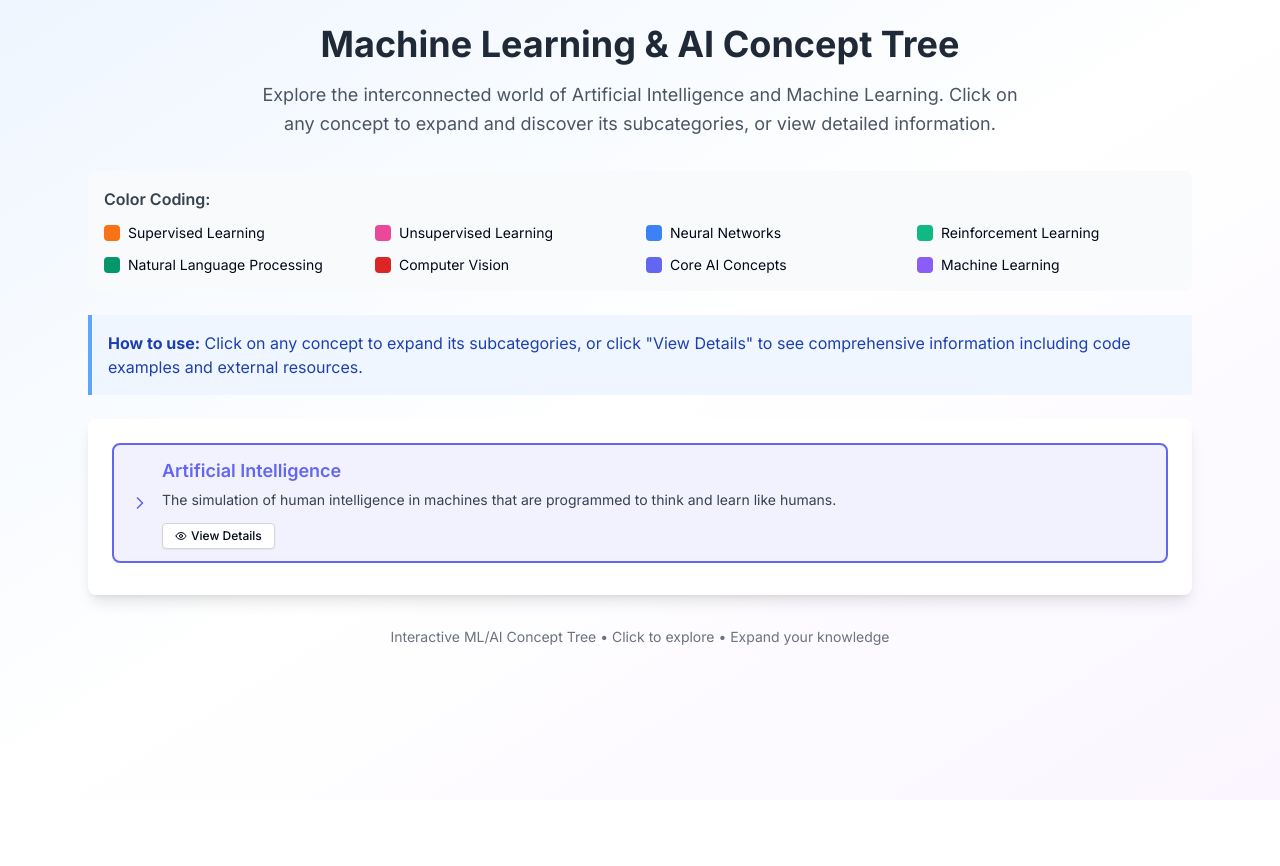
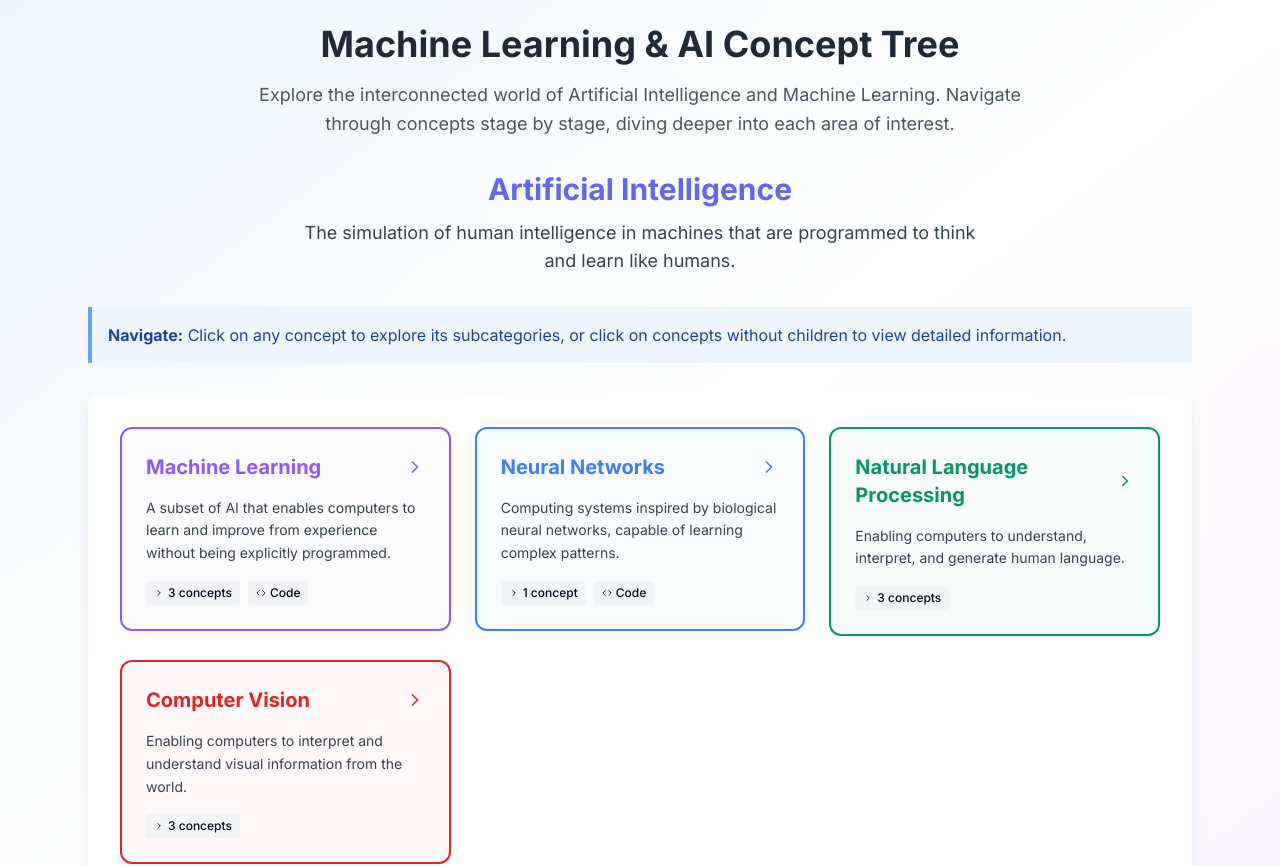
Before and after one commit to Vos88/ai-flow-explorer-guide, a React (Vite) app: page / in a window 1280 px wide. Shown: the top 866 px of the page. Before the commit the page ends 800 px from the top, so only its background shows below. Built offline with nearby package versions, Linux system fonts and the light colour scheme.

Commit message:
Refactor: Implement stage-based navigation
Implement stage-based navigation with transitions and breadcrumbs.

```diff
--- a/src/components/ConceptNode.tsx
+++ b/src/components/ConceptNode.tsx
@@ -1,57 +1,107 @@
-
-import React, { useState } from 'react';
-import { ChevronDown, ChevronRight, Code, ExternalLink, Eye } from 'lucide-react';
+import React from 'react';
+import { Code, ExternalLink, Eye, ChevronRight } from 'lucide-react';
 import { MLConcept } from '@/data/mlConceptsTree';
 
 interface ConceptNodeProps {
   concept: MLConcept;
   level: number;
-  onViewDetails: (concept: MLConcept) => void;
+  onNodeClick: (concept: MLConcept) => void;
+  isStageMode?: boolean;
 }
 
-export const ConceptNode: React.FC<ConceptNodeProps> = ({ concept, level, onViewDetails }) => {
-  const [isExpanded, setIsExpanded] = useState(false);
+export const ConceptNode: React.FC<ConceptNodeProps> = ({
+  concept,
+  level,
+  onNodeClick,
+  isStageMode = false
+}) => {
+  const hasChildren = concept.children && concept.children.length > 0;
 
-  const hasChildren = concept.children && concept.children.length > 0;
-  const indent = level * 24;
-
-  const toggleExpanded = () => {
-    if (hasChildren) {
-      setIsExpanded(!isExpanded);
-    }
+  const handleClick = () => {
+    onNodeClick(concept);
   };
 
-  const handleViewDetails = (e: React.MouseEvent) => {
-    e.stopPropagation();
-    onViewDetails(concept);
-  };
+  if (isStageMode) {
+    // Stage mode: display as cards in a grid
+    return (
+      <div
+        className="concept-stage-card cursor-pointer group"
+        onClick={handleClick}
+      >
+        <div
+          className="h-full p-6 rounded-xl border-2 transition-all duration-300 hover:shadow-lg transform hover:-translate-y-1"
+          style={{
+            borderColor: concept.color,
+            backgroundColor: `${concept.color}08`
+          }}
+        >
+          {/* Header with navigation indicator */}
+          <div className="flex items-center justify-between mb-4">
+            <h3
+              className="font-bold text-xl"
+              style={{ color: concept.color }}
+            >
+              {concept.title}
+            </h3>
+            {hasChildren ? (
+              <ChevronRight
+                size={20}
+                style={{ color: concept.color }}
+                className="transition-transform group-hover:translate-x-1"
+              />
+            ) : (
+              <Eye
+                size={20}
+                style={{ color: concept.color }}
+                className="opacity-60"
+              />
+            )}
+          </div>
 
+          {/* Description */}
+          <p className="text-gray-700 text-sm leading-relaxed mb-4 line-clamp-3">
+            {concept.description}
+          </p>
+
+          {/* Indicators */}
+          <div className="flex gap-2 mt-auto">
+            {hasChildren && (
+              <div className="flex items-center gap-1 px-2 py-1 bg-gray-100 rounded text-xs font-medium">
+                <ChevronRight size={10} />
+                {concept.children!.length} concept{concept.children!.length > 1 ? 's' : ''}
+              </div>
+            )}
+
+            {concept.codeExample && (
+              <div className="flex items-center gap-1 px-2 py-1 bg-gray-100 rounded text-xs font-medium">
+                <Code size={10} />
+                Code
+              </div>
+            )}
+
+            {concept.externalLinks && concept.externalLinks.length > 0 && (
+              <div className="flex items-center gap-1 px-2 py-1 bg-blue-100 rounded text-xs font-medium text-blue-700">
+                <ExternalLink size={10} />
+                {concept.externalLinks.length} link{concept.externalLinks.length > 1 ? 's' : ''}
+              </div>
+            )}
+          </div>
+        </div>
+      </div>
+    );
+  }
+
+  // Legacy tree mode (keeping for backward compatibility if needed)
   return (
     <div className="concept-node">
-      {/* Main Node */}
       <div
-        className={`flex items-center py-3 px-4 rounded-lg border-2 mb-2 cursor-pointer transition-all duration-300 hover:shadow-md transform hover:scale-[1.01] ${
-          hasChildren ? 'hover:scale-[1.02]' : ''
-        }`}
+        className={`flex items-center py-3 px-4 rounded-lg border-2 mb-2 cursor-pointer transition-all duration-300 hover:shadow-md transform hover:scale-[1.01]`}
         style={{
-          marginLeft: `${indent}px`,
           borderColor: concept.color,
           backgroundColor: `${concept.color}15`
         }}
-        onClick={toggleExpanded}
+        onClick={handleClick}
       >
-        {/* Expand/Collapse Icon */}
-        {hasChildren && (
-          <div className="mr-3 transition-transform duration-200">
-            {isExpanded ? (
-              <ChevronDown size={20} style={{ color: concept.color }} />
-            ) : (
-              <ChevronRight size={20} style={{ color: concept.color }} />
-            )}
-          </div>
-        )}
-
-        {/* Node Content */}
         <div className="flex-1">
           <h3
             className="font-semibold text-lg mb-1"
@@ -62,52 +112,8 @@ export const ConceptNode: React.FC<ConceptNodeProps> = ({ concept, level, onView
           <p className="text-gray-700 text-sm leading-relaxed">
             {concept.description}
           </p>
-
-          {/* Action Buttons */}
-          <div className="flex gap-2 mt-3">
-            <button
-              onClick={handleViewDetails}
-              className="flex items-center gap-1 px-3 py-1 bg-white hover:bg-gray-50 rounded border border-gray-300 text-xs font-medium transition-colors shadow-sm"
-            >
-              <Eye size={12} />
-              View Details
-            </button>
-
-            {concept.codeExample && (
-              <div className="flex items-center gap-1 px-2 py-1 bg-gray-100 rounded text-xs font-medium">
-                <Code size={12} />
-                Has Code
-              </div>
-            )}
-
-            {concept.externalLinks && concept.externalLinks.length > 0 && (
-              <div className="flex items-center gap-1 px-2 py-1 bg-blue-100 rounded text-xs font-medium text-blue-700">
-                <ExternalLink size={12} />
-                {concept.externalLinks.length} Link{concept.externalLinks.length > 1 ? 's' : ''}
-              </div>
-            )}
-          </div>
         </div>
       </div>
-
-      {/* Child Nodes with Animation */}
-      {isExpanded && hasChildren && (
-        <div
-          className="child-nodes animate-fade-in origin-center"
-          style={{
-            animation: 'fadeInScale 400ms ease-in-out'
-          }}
-        >
-          {concept.children!.map((child) => (
-            <ConceptNode
-              key={child.id}
-              concept={child}
-              level={level + 1}
-              onViewDetails={onViewDetails}
-            />
-          ))}
-        </div>
-      )}
     </div>
   );
 };
--- a/src/components/MLConceptTree.tsx
+++ b/src/components/MLConceptTree.tsx
@@ -8,15 +8,19 @@ import { mlConceptsTree, MLConcept } from '@/data/mlConceptsTree';
 export const MLConceptTree: React.FC = () => {
   const [selectedConcept, setSelectedConcept] = useState<MLConcept | null>(null);
   const [navigationPath, setNavigationPath] = useState<MLConcept[]>([mlConceptsTree]);
+  const [currentStage, setCurrentStage] = useState<MLConcept>(mlConceptsTree);
 
-  const handleViewDetails = (concept: MLConcept) => {
-    setSelectedConcept(concept);
+  const handleNodeClick = (concept: MLConcept) => {
+    // If it's a leaf node (no children), show detailed view
+    if (!concept.children || concept.children.length === 0) {
+      setSelectedConcept(concept);
+      return;
+    }
 
-    // Build navigation path to this concept
-    const path = findPathToConcept(mlConceptsTree, concept.id);
-    if (path) {
-      setNavigationPath(path);
-    }
+    // If it has children, navigate to that stage
+    const newPath = [...navigationPath, concept];
+    setNavigationPath(newPath);
+    setCurrentStage(concept);
   };
 
   const handleBackToTree = () => {
@@ -24,26 +28,10 @@ export const MLConceptTree: React.FC = () => {
   };
 
   const handleBreadcrumbNavigate = (index: number) => {
-    setNavigationPath(navigationPath.slice(0, index + 1));
+    const newPath = navigationPath.slice(0, index + 1);
+    setNavigationPath(newPath);
+    setCurrentStage(newPath[newPath.length - 1]);
     setSelectedConcept(null);
-  };
-
-  // Helper function to find path to a concept
-  const findPathToConcept = (root: MLConcept, targetId: string, currentPath: MLConcept[] = []): MLConcept[] | null => {
-    const newPath = [...currentPath, root];
-
-    if (root.id === targetId) {
-      return newPath;
-    }
-
-    if (root.children) {
-      for (const child of root.children) {
-        const result = findPathToConcept(child, targetId, newPath);
-        if (result) return result;
-      }
-    }
-
-    return null;
   };
 
   return (
@@ -55,7 +43,7 @@ export const MLConceptTree: React.FC = () => {
         </h1>
         <p className="text-lg text-gray-600 max-w-3xl mx-auto leading-relaxed">
           Explore the interconnected world of Artificial Intelligence and Machine Learning.
-          Click on any concept to expand and discover its subcategories, or view detailed information.
+          Navigate through concepts stage by stage, diving deeper into each area of interest.
         </p>
       </div>
 
@@ -66,7 +54,7 @@ export const MLConceptTree: React.FC = () => {
       />
 
       {selectedConcept ? (
-        /* Detailed View */
+        /* Detailed View for Leaf Nodes */
         <div className="animate-fade-in">
           <ConceptCard
             concept={selectedConcept}
@@ -75,67 +63,53 @@ export const MLConceptTree: React.FC = () => {
         </div>
       ) : (
         <>
-          {/* Legend */}
-          <div className="bg-gray-50 rounded-lg p-4 mb-6">
-            <h3 className="font-semibold text-gray-700 mb-3">Color Coding:</h3>
-            <div className="grid grid-cols-2 md:grid-cols-4 gap-3 text-sm">
-              <div className="flex items-center gap-2">
-                <div className="w-4 h-4 rounded" style={{ backgroundColor: '#f97316' }}></div>
-                <span>Supervised Learning</span>
-              </div>
-              <div className="flex items-center gap-2">
-                <div className="w-4 h-4 rounded" style={{ backgroundColor: '#ec4899' }}></div>
-                <span>Unsupervised Learning</span>
-              </div>
-              <div className="flex items-center gap-2">
-                <div className="w-4 h-4 rounded" style={{ backgroundColor: '#3b82f6' }}></div>
-                <span>Neural Networks</span>
-              </div>
-              <div className="flex items-center gap-2">
-                <div className="w-4 h-4 rounded" style={{ backgroundColor: '#10b981' }}></div>
-                <span>Reinforcement Learning</span>
-              </div>
-              <div className="flex items-center gap-2">
-                <div className="w-4 h-4 rounded" style={{ backgroundColor: '#059669' }}></div>
-                <span>Natural Language Processing</span>
-              </div>
-              <div className="flex items-center gap-2">
-                <div className="w-4 h-4 rounded" style={{ backgroundColor: '#dc2626' }}></div>
-                <span>Computer Vision</span>
-              </div>
-              <div className="flex items-center gap-2">
-                <div className="w-4 h-4 rounded" style={{ backgroundColor: '#6366f1' }}></div>
-                <span>Core AI Concepts</span>
-              </div>
-              <div className="flex items-center gap-2">
-                <div className="w-4 h-4 rounded" style={{ backgroundColor: '#8b5cf6' }}></div>
-                <span>Machine Learning</span>
-              </div>
-            </div>
+          {/* Current Stage Title */}
+          <div className="text-center mb-8">
+            <h2
+              className="text-3xl font-bold mb-3"
+              style={{ color: currentStage.color }}
+            >
+              {currentStage.title}
+            </h2>
+            {currentStage.id !== 'ai-root' && (
+              <p className="text-gray-700 text-lg max-w-2xl mx-auto">
+                {currentStage.description}
+              </p>
+            )}
           </div>
 
           {/* Instructions */}
-          <div className="bg-blue-50 border-l-4 border-blue-400 p-4 mb-6">
+          <div className="bg-blue-50 border-l-4 border-blue-400 p-4 mb-8">
             <p className="text-blue-800">
-              <strong>How to use:</strong> Click on any concept to expand its subcategories, or click "View Details"
-              to see comprehensive information including code examples and external resources.
+              <strong>Navigate:</strong> Click on any concept to explore its subcategories,
+              or click on concepts without children to view detailed information.
             </p>
           </div>
 
-          {/* Tree Visualization */}
-          <div className="bg-white rounded-lg shadow-lg p-6">
-            <ConceptNode
-              concept={navigationPath[navigationPath.length - 1]}
-              level={0}
-              onViewDetails={handleViewDetails}
-            />
+          {/* Current Stage Nodes */}
+          <div className="bg-white rounded-lg shadow-lg p-8">
+            <div className="grid grid-cols-1 md:grid-cols-2 lg:grid-cols-3 gap-6 animate-fade-in">
+              {(currentStage.children || []).map((concept) => (
+                <div
+                  key={concept.id}
+                  className="transform transition-all duration-400 ease-in-out hover:scale-105"
+                >
+                  <ConceptNode
+                    concept={concept}
+                    level={0}
+                    onNodeClick={handleNodeClick}
+                    isStageMode={true}
+                  />
+                </div>
+              ))}
+            </div>
           </div>
         </>
       )}
 
       {/* Footer */}
       <div className="text-center mt-8 text-gray-500 text-sm">
-        <p>Interactive ML/AI Concept Tree • Click to explore • Expand your knowledge</p>
+        <p>Interactive ML/AI Concept Explorer • Navigate stage by stage • Discover knowledge paths</p>
       </div>
     </div>
   );
--- a/src/index.css
+++ b/src/index.css
@@ -1,4 +1,3 @@
-
 @import url("https://fonts.googleapis.com/css2?family=Inter:wght@400;500;600;700&display=swap");
 @tailwind base;
 @tailwind components;
@@ -94,13 +93,49 @@
   }
 }
 
+/* Stage-based navigation animations */
+@keyframes slideInFromCenter {
+  0% {
+    opacity: 0;
+    transform: scale(0.9) translateY(20px);
+  }
+  100% {
+    opacity: 1;
+    transform: scale(1) translateY(0);
+  }
+}
+
+@keyframes slideOutToCenter {
+  0% {
+    opacity: 1;
+    transform: scale(1) translateY(0);
+  }
+  100% {
+    opacity: 0;
+    transform: scale(0.9) translateY(-20px);
+  }
+}
+
+.concept-stage-card {
+  animation: slideInFromCenter 400ms ease-in-out;
+}
+
+/* Improved fade-in for stage transitions */
 .animate-fade-in {
-  animation: fadeIn 400ms ease-in-out;
+  animation: slideInFromCenter 400ms ease-in-out;
+}
+
+/* Line clamp utility for descriptions */
+.line-clamp-3 {
+  display: -webkit-box;
+  -webkit-line-clamp: 3;
+  -webkit-box-orient: vertical;
+  overflow: hidden;
 }
 
 @media (prefers-reduced-motion: reduce) {
   .animate-fade-in,
-  .child-nodes {
+  .concept-stage-card {
     animation: none;
   }
 }
```
